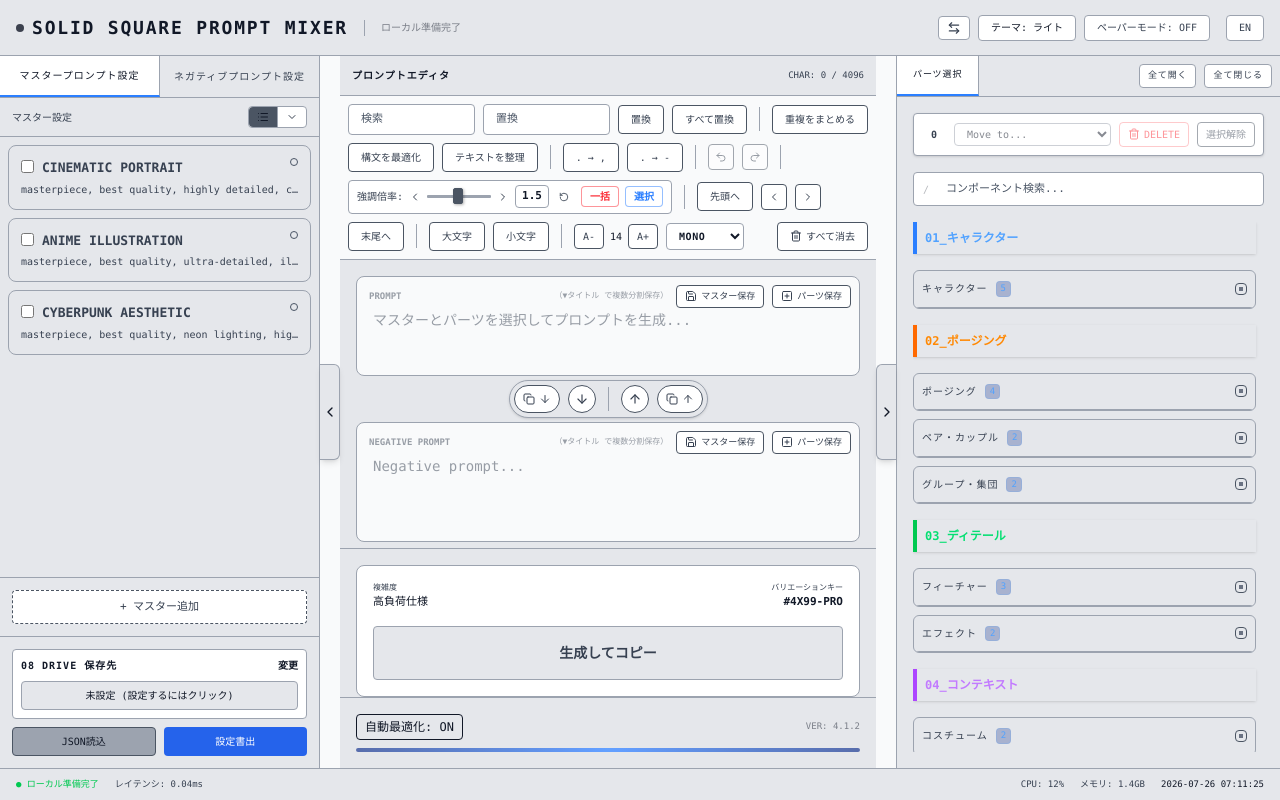
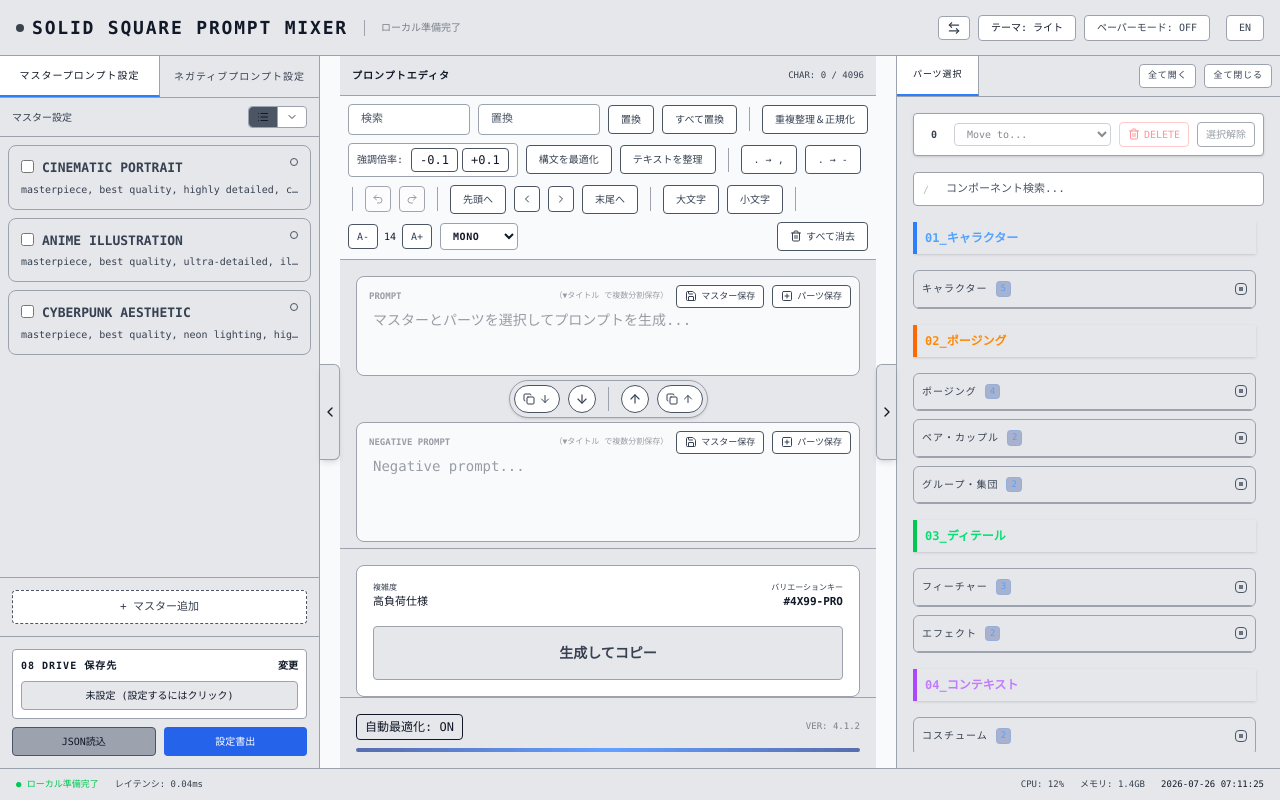
Before and after one commit to soroeru-afk/SOLID-SQUARE-PROMPT-MIXER-, a React (Vite) app: page / in a window 1280 px wide. Built offline with nearby package versions, Linux system fonts and the light colour scheme.

Commit message:
Sync latest scaling, inline weight control button layout, and restoration of save toast triggers

```diff
--- a/public/sw.js
+++ b/public/sw.js
@@ -1,4 +1,4 @@
-const CACHE_NAME = 'prompt-mixer-cache-v1.0.14';
+const CACHE_NAME = 'prompt-mixer-cache-v1.0.15';
 
 self.addEventListener('install', (event) => {
   self.skipWaiting();
--- a/src/components/PreviewColumn.tsx
+++ b/src/components/PreviewColumn.tsx
@@ -246,7 +246,7 @@ export const PreviewColumn: React.FC<PreviewColumnProps> = ({
   };
 
   const handleMergeDupes = () => {
-    const process = (text: string) => {
+    const processMerge = (text: string) => {
       const parts = text.split(',').map(s => s.trim()).filter(Boolean);
       const counts = new Map<string, number>();
 
@@ -273,10 +273,93 @@ export const PreviewColumn: React.FC<PreviewColumnProps> = ({
       return cleanString(result.join(', '));
     };
 
+    const processScale = (text: string) => {
+      const regex = /\(([^)]+?)[: ]([0-9.]+)\)/g;
+      let match;
+      let minWeight = Infinity;
+      let maxWeight = -Infinity;
+
+      // 1. 最小値と最大値を見つける
+      while ((match = regex.exec(text)) !== null) {
+        const weight = parseFloat(match[2]);
+        if (!isNaN(weight)) {
+          if (weight < minWeight) minWeight = weight;
+          if (weight > maxWeight) maxWeight = weight;
+        }
+      }
+
+      // 差がない、または見つからない場合はそのまま返す
+      if (minWeight === Infinity || minWeight === maxWeight) {
+        return text;
+      }
+
+      // 2. 対象の文字列だけを置換する
+      return text.replace(/\(([^)]+?)[: ]([0-9.]+)\)/g, (fullMatch, content, weightStr) => {
+        const weight = parseFloat(weightStr);
+        if (isNaN(weight)) return fullMatch;
+
+        const scaledWeight = 0.1 + ((weight - minWeight) / (maxWeight - minWeight)) * (1.4 - 0.1);
+        const finalWeightStr = parseFloat(scaledWeight.toFixed(2)).toString();
+
+        return `(${content}:${finalWeightStr})`;
+      });
+    };
+
+    const processBoth = (text: string) => processScale(processMerge(text));
+
     if (activeMasterTab === 'master') {
-      setEditorText(prev => process(prev));
+      setEditorText(prev => processBoth(prev));
     } else if (activeMasterTab === 'negative') {
-      setNegativeEditorText(prev => process(prev));
+      setNegativeEditorText(prev => processBoth(prev));
+    }
+  };
+
+  const handleAdjustWeights = (delta: number) => {
+    const isPositive = activeMasterTab === 'master';
+    const textarea = isPositive ? positiveTextRef.current : negativeTextRef.current;
+    if (!textarea) return;
+
+    const text = isPositive ? editorText : negativeEditorText;
+    const start = textarea.selectionStart;
+    const end = textarea.selectionEnd;
+    const isSelected = start !== end;
+
+    const processText = (targetText: string) => {
+      return targetText.replace(/\(([^)]+?)[: ]([0-9.]+)\)/g, (fullMatch, content, weightStr) => {
+        const weight = parseFloat(weightStr);
+        if (isNaN(weight)) return fullMatch;
+        const newWeight = Math.max(0.01, weight + delta);
+        const finalWeightStr = parseFloat(newWeight.toFixed(2)).toString();
+        return `(${content}:${finalWeightStr})`;
+      });
+    };
+
+    if (isSelected) {
+      const before = text.substring(0, start);
+      const selected = text.substring(start, end);
+      const after = text.substring(end);
+
+      const newSelected = processText(selected);
+      const newText = before + newSelected + after;
+
+      if (isPositive) {
+        setEditorText(newText);
+      } else {
+        setNegativeEditorText(newText);
+      }
+
+      setTimeout(() => {
+        if (textarea) {
+          textarea.focus();
+          textarea.setSelectionRange(start, start + newSelected.length);
+        }
+      }, 0);
+    } else {
+      if (isPositive) {
+        setEditorText(processText(text));
+      } else {
+        setNegativeEditorText(processText(text));
+      }
     }
   };
 
@@ -340,83 +423,11 @@ export const PreviewColumn: React.FC<PreviewColumnProps> = ({
 
   const [editorFontSize, setEditorFontSize] = useState(14);
   const [editorFontFamily, setEditorFontFamily] = useState('font-mono');
-  const [globalWeight, setGlobalWeight] = useState(1.5);
 
   const positiveHighlightRef = useRef<HTMLDivElement>(null);
   const negativeHighlightRef = useRef<HTMLDivElement>(null);
   const positiveTextRef = useRef<HTMLTextAreaElement>(null);
   const negativeTextRef = useRef<HTMLTextAreaElement>(null);
-
-  const handleApplyGlobalWeight = (mode: 'all' | 'selection') => {
-    const process = (text: string) => {
-      return text.replace(/\(([^():]+?)[: ]x?([0-9.]+)\)/g, `($1:${globalWeight.toFixed(1)})`);
-    };
-
-    const applyToSelection = (selected: string) => {
-      const match = selected.match(/^(\s*)(.*?)(\s*)$/);
-      const prefix = match ? match[1] : '';
-      const core = match ? match[2] : selected;
-      const suffix = match ? match[3] : '';
-
-      if (/\(([^():]+?)[: ]x?([0-9.]+)\)/.test(core)) {
-        return prefix + process(core) + suffix;
-      }
-      if (/^\(([^()]+)\)$/.test(core)) {
-         return prefix + `(${core.replace(/^\((.*)\)$/, '$1')}:${globalWeight.toFixed(1)})` + suffix;
-      }
-      return prefix + `(${core}:${globalWeight.toFixed(1)})` + suffix;
-    };
-
-    if (mode === 'all') {
-      if (activeMasterTab === 'master') {
-        setEditorText(prev => process(prev));
-      } else if (activeMasterTab === 'negative') {
-        setNegativeEditorText(prev => process(prev));
-      }
-    } else {
-      // Selection mode
-      if (activeEditor === 'positive') {
-        const textarea = positiveTextRef.current;
-        if (!textarea) return;
-        const start = textarea.selectionStart;
-        const end = textarea.selectionEnd;
-        if (start === end) return; // No selection
-
-        setEditorText(prev => {
-          const before = prev.substring(0, start);
-          const selected = prev.substring(start, end);
-          const after = prev.substring(end);
-          return before + applyToSelection(selected) + after;
-        });
-
-        // Try to maintain selection
-        setTimeout(() => {
-          if (positiveTextRef.current) {
-            positiveTextRef.current.focus();
-          }
-        }, 0);
-      } else {
-        const textarea = negativeTextRef.current;
-        if (!textarea) return;
-        const start = textarea.selectionStart;
-        const end = textarea.selectionEnd;
-        if (start === end) return; // No selection
-
-        setNegativeEditorText(prev => {
-          const before = prev.substring(0, start);
-          const selected = prev.substring(start, end);
-          const after = prev.substring(end);
-          return before + applyToSelection(selected) + after;
-        });
-
-        setTimeout(() => {
-          if (negativeTextRef.current) {
-            negativeTextRef.current.focus();
-          }
-        }, 0);
-      }
-    }
-  };
 
   const handleMoveSelection = (position: 'start' | 'end') => {
     const isPositive = activeEditor === 'positive';
@@ -656,10 +667,27 @@ export const PreviewColumn: React.FC<PreviewColumnProps> = ({
         <button
           onClick={handleMergeDupes}
           className="px-3 py-1.5 bg-bg-input hover:bg-border-main text-[10px] font-mono border border-border-hover rounded text-text-dim transition-colors"
-          title="Merge duplicate phrases"
+          title="Merge duplicate phrases and normalize ratios"
         >
           {t('merge_dupes', lang)}
         </button>
+        <div className="flex items-center space-x-1 px-2 py-1 bg-bg-input border border-border-main rounded shrink-0">
+          <span className="text-[10px] font-mono text-text-dim pr-1">{t('global_weight', lang)}</span>
+          <button
+            onClick={() => handleAdjustWeights(-0.1)}
+            className="px-2 py-0.5 bg-bg-surface hover:bg-border-main text-[12px] font-mono border border-border-hover rounded text-text-main transition-colors"
+            title="Decrease weight by 0.1 (applies to selection or all)"
+          >
+            -0.1
+          </button>
+          <button
+            onClick={() => handleAdjustWeights(0.1)}
+            className="px-2 py-0.5 bg-bg-surface hover:bg-border-main text-[12px] font-mono border border-border-hover rounded text-text-main transition-colors"
+            title="Increase weight by 0.1 (applies to selection or all)"
+          >
+            +0.1
+          </button>
+        </div>
         <button
           onClick={handleOptimizeSyntax}
           className="px-3 py-1.5 bg-bg-input hover:bg-border-main text-[10px] font-mono border border-border-hover rounded text-text-dim transition-colors"
@@ -706,61 +734,6 @@ export const PreviewColumn: React.FC<PreviewColumnProps> = ({
         >
           <Redo2 size={12} />
         </button>
-        <div className="w-px h-6 bg-border-main mx-1"></div>
-        <div className="flex items-center space-x-1 px-2 py-1 bg-bg-input border border-border-main rounded shrink-0">
-          <span className="text-[10px] font-mono text-text-dim">{t('global_weight', lang)}</span>
-          <div className="flex items-center">
-            <button
-              onClick={() => setGlobalWeight(prev => Math.max(0.1, parseFloat((prev - 0.1).toFixed(1))))}
-              className="p-0.5 hover:bg-border-main rounded text-text-dim hover:text-text-main transition-colors"
-            >
-              <ChevronLeft size={12} />
-            </button>
-            <input
-              type="range"
-              min="0.1"
-              max="3.0"
-              step="0.1"
-              value={globalWeight}
-              onChange={e => setGlobalWeight(parseFloat(e.target.value))}
-              className="custom-slider w-16 mx-1"
-            />
-            <button
-              onClick={() => setGlobalWeight(prev => Math.min(3.0, parseFloat((prev + 0.1).toFixed(1))))}
-              className="p-0.5 hover:bg-border-main rounded text-text-dim hover:text-text-main transition-colors"
-            >
-              <ChevronRight size={12} />
-            </button>
-          </div>
-          <span className="text-[11px] font-mono font-bold text-text-main bg-bg-surface px-1.5 py-0.5 rounded border border-border-main min-w-[28px] text-center">
-            {globalWeight.toFixed(1)}
-          </span>
-          <button
-            onClick={() => setGlobalWeight(1.0)}
-            className="ml-0.5 p-1 hover:bg-border-main rounded text-text-dim hover:text-text-main transition-colors flex items-center justify-center"
-            title={t('reset_weight', lang)}
-          >
-            <RotateCcw size={10} />
-          </button>
-          <button
-            onClick={() => handleApplyGlobalWeight('all')}
-            className={`ml-1 px-2 py-0.5 rounded text-[10px] font-mono font-bold transition-colors ${
-              theme === 'red'
-                ? 'bg-red-600 hover:bg-red-500 text-white border border-red-500'
-                : 'bg-bg-surface hover:bg-red-500/10 text-red-500 border border-red-500/50 hover:border-red-500'
-            }`}
-            title={t('set_weight_tooltip', lang)}
-          >
-            {t('set_weight', lang)}
-          </button>
-          <button
-            onClick={() => handleApplyGlobalWeight('selection')}
-            className="ml-0.5 px-2 py-0.5 rounded text-[10px] font-mono font-bold transition-colors bg-bg-surface hover:bg-blue-500/10 text-blue-500 border border-blue-500/50 hover:border-blue-500"
-            title={t('set_weight_selection_tooltip', lang)}
-          >
-            {t('set_weight_selection', lang)}
-          </button>
-        </div>
         <div className="w-px h-6 bg-border-main mx-1"></div>
         <button
           onClick={() => handleMoveSelection('start')}
--- a/src/i18n.ts
+++ b/src/i18n.ts
@@ -43,7 +43,8 @@ export const translations = {
   size: { en: 'UI SIZE', ja: 'UIサイズ' },
   format_comma: { en: '. to ,', ja: '. → ,' },
   format_hyphen: { en: '. to -', ja: '. → -' },
-  merge_dupes: { en: 'MERGE DUPES', ja: '重複をまとめる' },
+  scale_ratios: { en: 'NORMALIZE RATIOS', ja: '比率を正規化 (0.1-1.4)' },
+  merge_dupes: { en: 'MERGE & NORMALIZE', ja: '重複整理＆正規化' },
   optimize_syntax: { en: 'OPTIMIZE SYNTAX', ja: '構文を最適化' },
   clean_text: { en: 'CLEAN TEXT', ja: 'テキストを整理' },
   uppercase: { en: 'UPPERCASE', ja: '大文字' },
@@ -79,11 +80,6 @@ export const translations = {
   variation_key: { en: 'VARIATION KEY', ja: 'バリエーションキー' },
   heavy_spec: { en: 'HEAVY_SPEC', ja: '高負荷仕様' },
   global_weight: { en: 'WT:', ja: '強調倍率:' },
-  set_weight: { en: 'SET', ja: '一括' },
-  set_weight_tooltip: { en: 'Apply weight to all bracketed items', ja: 'すべての括弧内の数値を一括変更' },
-  set_weight_selection: { en: 'SEL', ja: '選択' },
-  set_weight_selection_tooltip: { en: 'Apply weight to selected bracketed items', ja: '選択した範囲の数値を変更' },
-  reset_weight: { en: 'RESET', ja: 'リセット' },
   undo: { en: 'UNDO', ja: '元に戻す' },
   redo: { en: 'REDO', ja: 'やり直す' },
   move_left: { en: 'MOVE LEFT', ja: '一つ前へ' },
```
Also changed, not shown: src/App.tsx (+29 -25 lines).
